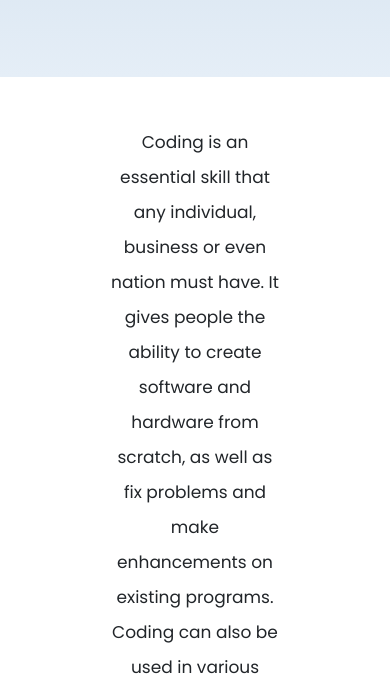
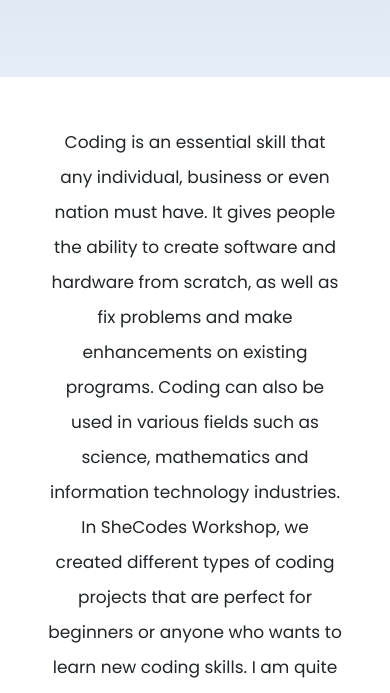
Before and after one commit to Tetianamost/Portfolio-project, a plain HTML site: page index.html in a window 390 px wide. Shown: the part 397-1090 px from the top of the page. Drawn offline with nearby package versions, Linux system fonts and the light colour scheme; a web font is replaced by a local one.

Commit message:
small devices margin changed for main desc

```diff
--- a/src/styles.css
+++ b/src/styles.css
@@ -233,6 +233,9 @@ p {
   .hero {
     padding: 80px 20px;
   }
+  .desc-content {
+    margin: 0;
+  }
   .project-description {
     padding: 0;
     text-align: center;
```
